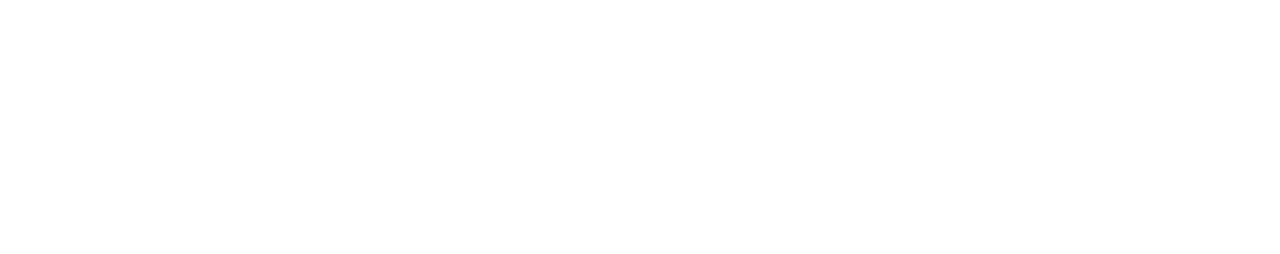
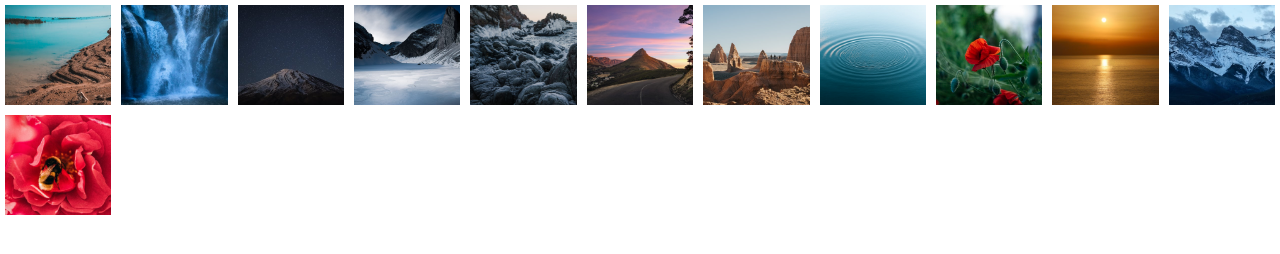
Before and after one commit to alexandralexa/test-adaptiv, a plain HTML site: page index.html in a window 1280 px wide. Drawn offline with Linux system fonts and the light colour scheme.

Commit message:
картинки

```diff
--- a/assets/styles/style.css
+++ b/assets/styles/style.css
@@ -0,0 +1,30 @@
+*::before,
+*::after {
+    box-sizing: border-box;
+}
+
+html {
+    height: 100%;
+    margin: 0;
+    padding: 5px;
+}
+
+body {
+    min-height: 100%;
+    height: 100%;
+    margin: 0;
+}
+
+.container {
+    display: grid;
+    grid-template-columns:
+        repeat(auto-fit, minmax(100px, 1fr));
+    grid-template-rows: repeat(2, 100px);
+    gap: 10px;
+}
+
+.container>div>img {
+    width: 100%;
+    height: 100%;
+    object-fit: cover;
+}
--- a/index.html
+++ b/index.html
@@ -9,6 +9,19 @@
     <title>Document</title>
 </head>
 <body>
-
+   <div class="container">
+   <div><img src="assets/images/1.jpg" alt=""></div>
+   <div><img src="assets/images/2.jpg" alt=""></div>
+   <div><img src="assets/images/3.jpg" alt=""></div>
+   <div><img src="assets/images/4.jpg" alt=""></div>
+   <div><img src="assets/images/5.jpg" alt=""></div>
+   <div><img src="assets/images/6.jpg" alt=""></div>
+   <div> <img src="assets/images/7.jpg" alt=""></div>
+   <div><img src="assets/images/8.jpg" alt=""></div>
+   <div><img src="assets/images/9.jpg" alt=""></div>
+   <div><img src="assets/images/10.jpg" alt=""></div>
+   <div><img src="assets/images/11.jpg" alt=""></div>
+   <div><img src="assets/images/12.jpg" alt=""></div>
+</div>
 </body>
 </html>
```
Also changed, not shown: assets/images/1.jpg (added), assets/images/10.jpg (added), assets/images/11.jpg (added), assets/images/12.jpg (added), assets/images/2.jpg (added), assets/images/3.jpg (added), assets/images/4.jpg (added), assets/images/5.jpg (added), assets/images/6.jpg (added), assets/images/7.jpg (added), assets/images/8.jpg (added), assets/images/9.jpg (added).
